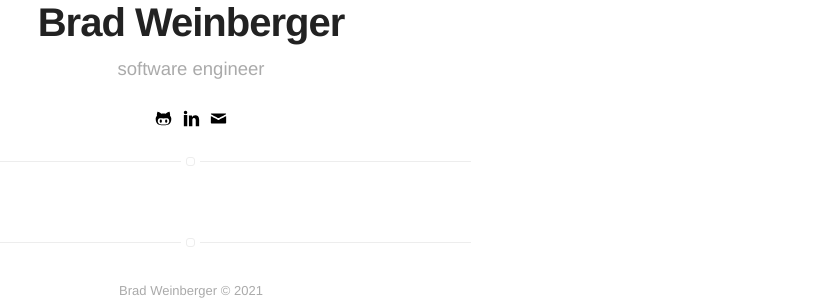
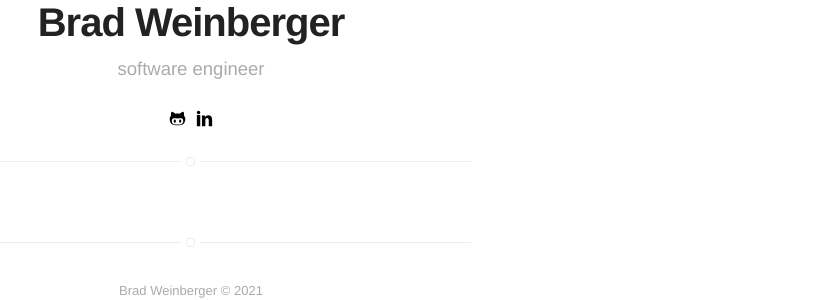
Before and after one commit to BradleyMarie/website, a Jekyll site: the page built from blog.html, in a window 1280 px wide. Shown: the part 279-579 px from the top of the page, without its empty margins (449-1280 px from the left). Built offline with Jekyll 4.4.1, drawn with Linux system fonts in a browser that asks for light colours.

Commit message:
Remove mailto link

```diff
--- a/_includes/header.html
+++ b/_includes/header.html
@@ -12,7 +12,6 @@
         <div class="home__header-social">
             <a href="https://github.com/{{ site.github }}" target="_blank"><svg class="icon icon-github"><use xlink:href="#icon-github"></use></svg></a>
             <a href="http://linkedin.com/in/{{ site.linkedin }}" target="_blank"><svg class="icon icon-linkedin"><use xlink:href="#icon-linkedin"></use></svg></a>
-            <a href="mailto:{{ site.email }}" target="_blank"><svg class="icon icon-mail"><use xlink:href="#icon-mail"></use></svg></a>
         </div>
     </header>
 {% endif %}
```
